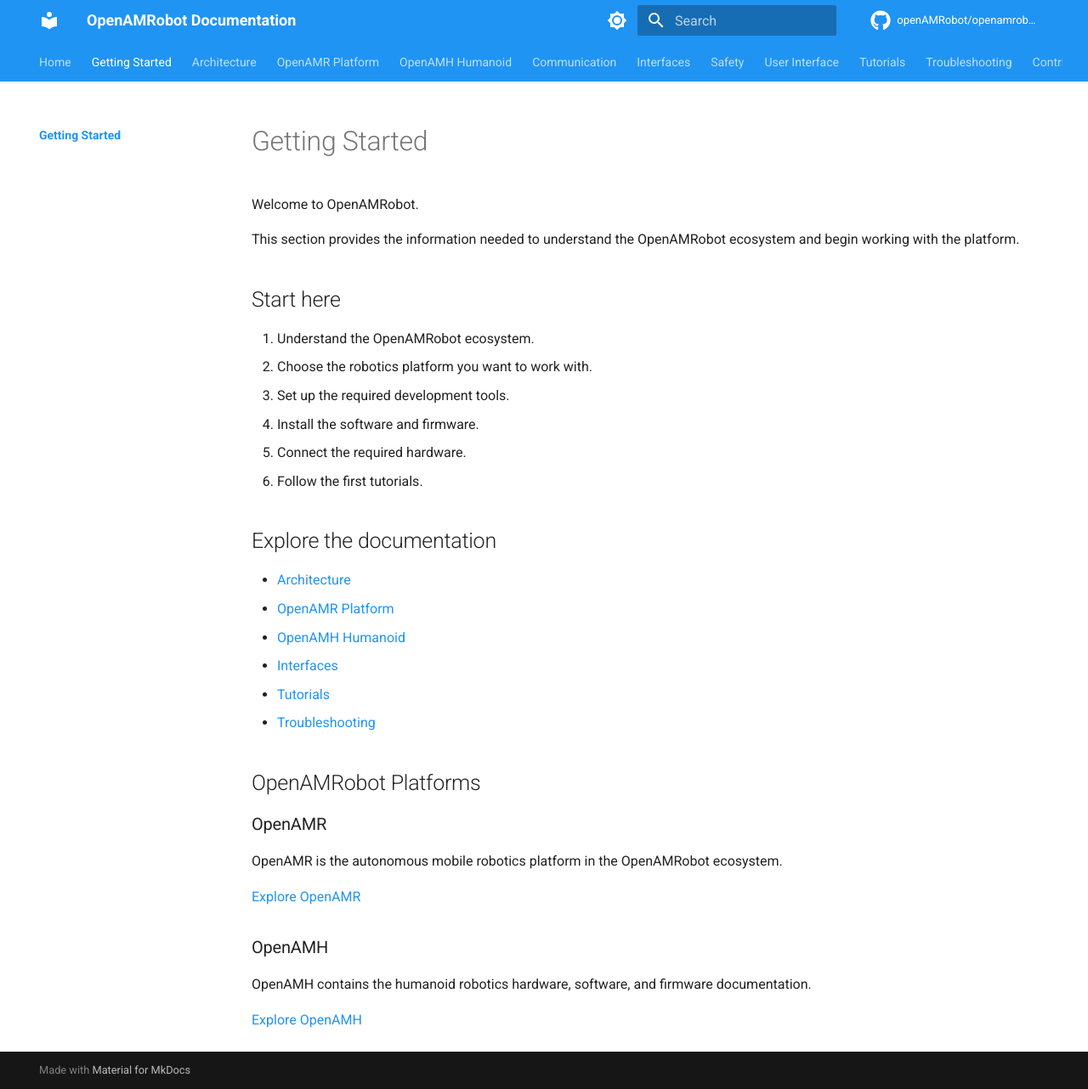
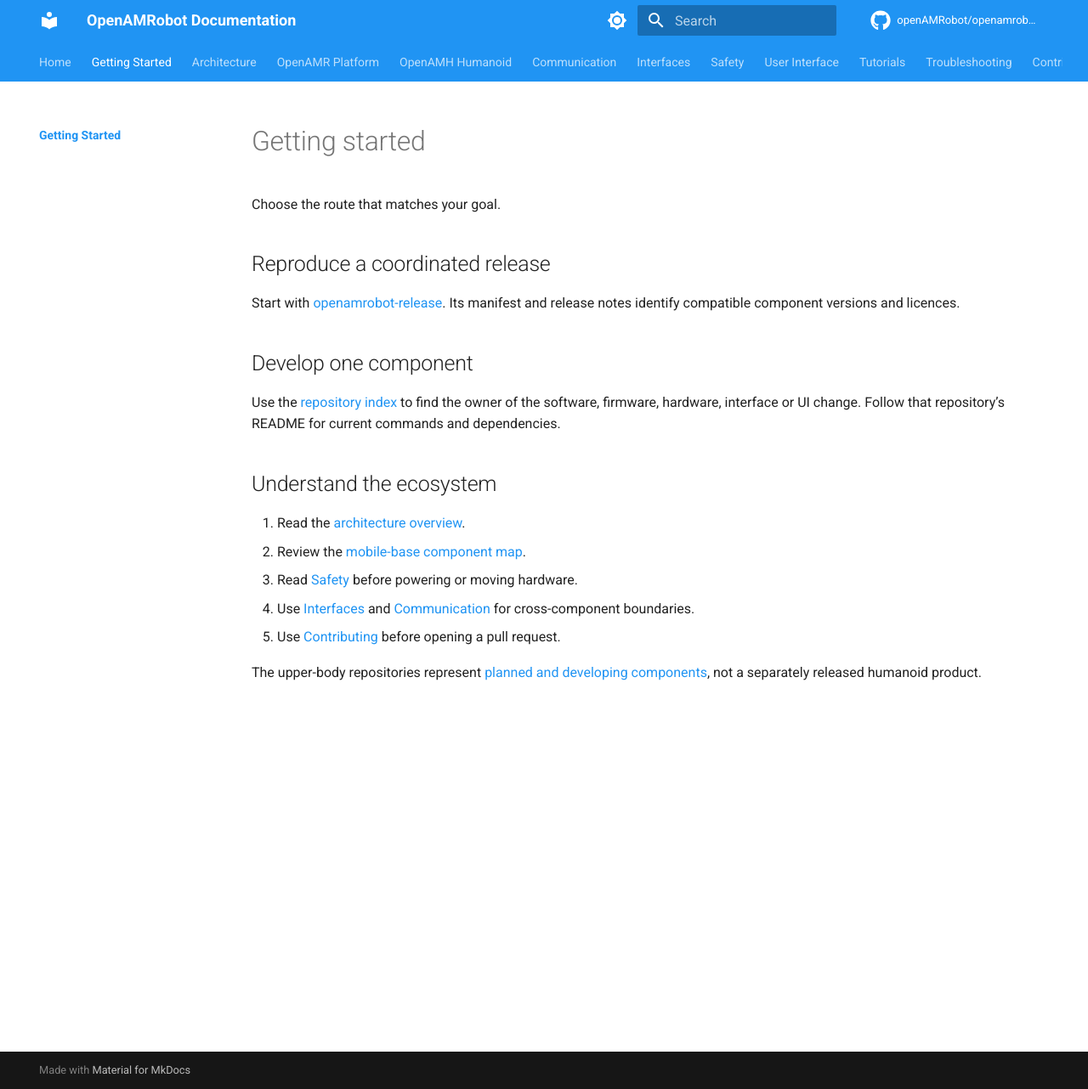
Before and after one commit to openAMRobot/openamrobot-docs, an MkDocs documentation site: the page built from docs/getting_started/index.md, in a window 1280 px wide and 1282 px high. Shown: the whole window at 85% size. Built offline with MkDocs 1.6.1 and Material for MkDocs 9.7.7, drawn with Linux system fonts in a browser that asks for light colours; comment, search, counter and statistics services are not loaded.

Commit message:
docs: align docs/getting_started/index.md with repository architecture
Signed-off-by: Alex Reznichenko <info@botshare.ai>

```diff
--- a/docs/getting_started/index.md
+++ b/docs/getting_started/index.md
@@ -1,37 +1,21 @@
-# Getting Started
+# Getting started
 
-Welcome to OpenAMRobot.
+Choose the route that matches your goal.
 
-This section provides the information needed to understand the OpenAMRobot ecosystem and begin working with the platform.
+## Reproduce a coordinated release
 
-## Start here
+Start with [openamrobot-release](https://github.com/openAMRobot/openamrobot-release). Its manifest and release notes identify compatible component versions and licences.
 
-1. Understand the OpenAMRobot ecosystem.
-2. Choose the robotics platform you want to work with.
-3. Set up the required development tools.
-4. Install the software and firmware.
-5. Connect the required hardware.
-6. Follow the first tutorials.
+## Develop one component
 
-## Explore the documentation
+Use the [repository index](../repositories/) to find the owner of the software, firmware, hardware, interface or UI change. Follow that repository’s README for current commands and dependencies.
 
-- [Architecture](../architecture/)
-- [OpenAMR Platform](../openamr_platform/)
-- [OpenAMH Humanoid](../openamh_humanoid/)
-- [Interfaces](../interfaces/)
-- [Tutorials](../tutorials/)
-- [Troubleshooting](../troubleshooting/)
+## Understand the ecosystem
 
-## OpenAMRobot Platforms
+1. Read the [architecture overview](../architecture/).
+2. Review the [mobile-base component map](../mobile_base/).
+3. Read [Safety](../safety/) before powering or moving hardware.
+4. Use [Interfaces](../interfaces/) and [Communication](../communication/) for cross-component boundaries.
+5. Use [Contributing](../contributing/) before opening a pull request.
 
-### OpenAMR
-
-OpenAMR is the autonomous mobile robotics platform in the OpenAMRobot ecosystem.
-
-[Explore OpenAMR](../openamr_platform/)
-
-### OpenAMH
-
-OpenAMH contains the humanoid robotics hardware, software, and firmware documentation.
-
-[Explore OpenAMH](../openamh_humanoid/)
+The upper-body repositories represent [planned and developing components](../upper_body/), not a separately released humanoid product.
```
